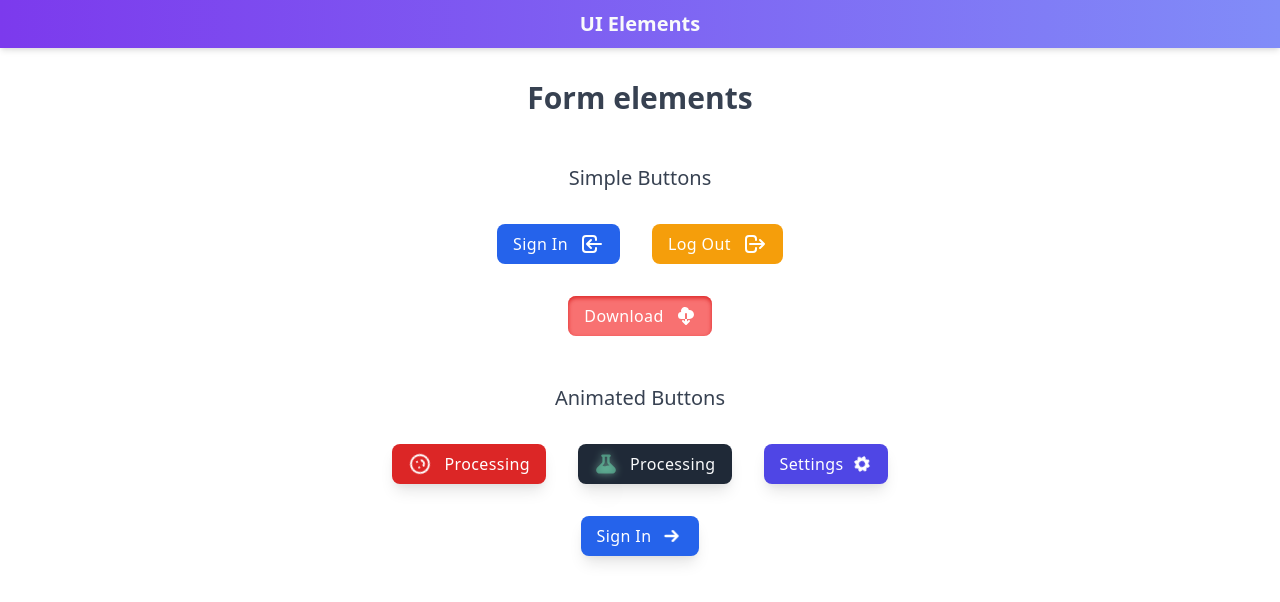
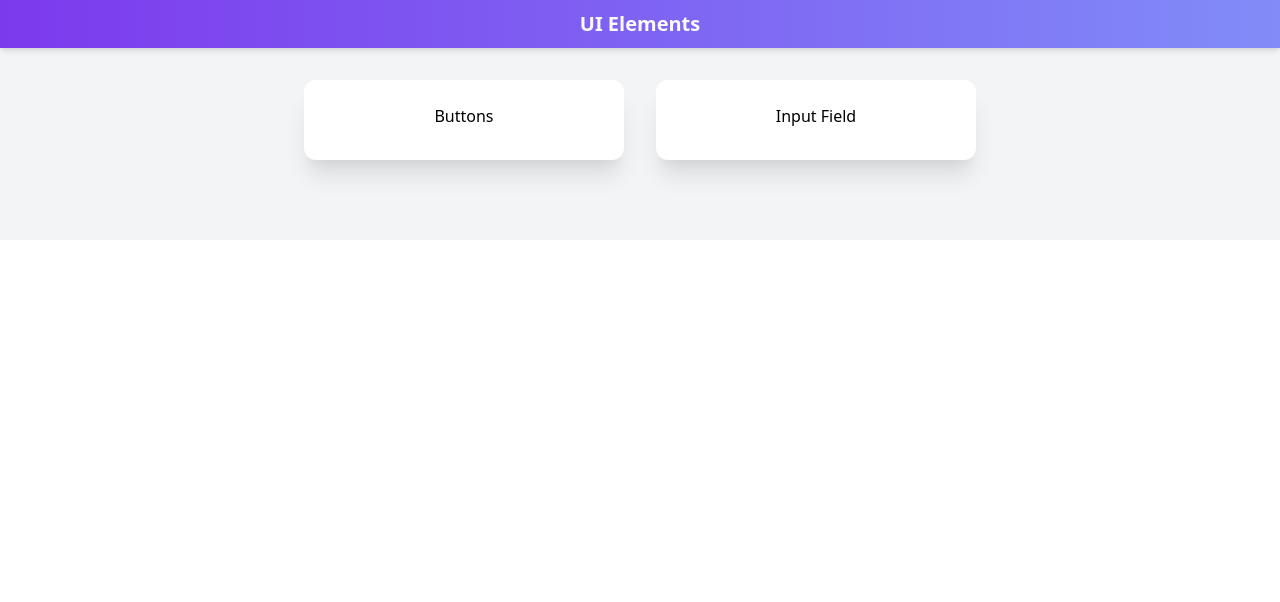
Before and after one commit to Dineshs91/ui-elements, a React (Create React App) app: page /forms in a window 1280 px wide. Shown: the top 602 px of the page. Built offline with nearby package versions, Linux system fonts and the light colour scheme.

Commit message:
Add input form fields

```diff
--- a/src/App.js
+++ b/src/App.js
@@ -3,6 +3,8 @@ import Home from './elements/home';
 import Landing from './elements/landing';
 import Forms from './elements/forms/index';
 import Cards from './elements/cards/index';
+import Buttons from './elements/forms/button';
+import Input from './elements/forms/input';
 import { useLocation } from "react-router";
 
 import { BrowserRouter as Router, Route } from "react-router-dom";
@@ -29,6 +31,8 @@ function App() {
         <Route path="/" exact component={Landing} />
         <Route path="/home" exact component={Home} />
         <Route path="/forms" exact component={Forms} />
+        <Route path="/forms/buttons" exact component={Buttons} />
+        <Route path="/forms/inputs" exact component={Input} />
         <Route path="/cards" exact component={Cards} />
       </div>
     </Router>
--- a/src/elements/forms/button.js
+++ b/src/elements/forms/button.js
@@ -4,7 +4,7 @@ import { CloudDownloadIcon, BeakerIcon, CogIcon, ArrowSmRightIcon } from '@heroi
 function SimpleButtons() {
   return (
     <div>
-      <h3 className="pt-12 text-xl font-normal text-center">Simple Buttons</h3>
+      <h3 className="text-xl font-normal text-center">Simple Buttons</h3>
       <div className="flex pt-8 items-center justify-center space-x-8">
         <div className="cursor-pointer px-4 py-2 rounded-lg bg-blue-600 text-base font-medium transform transition hover:shadow-lg hover:bg-blue-500 hover:-translate-y-px">
           <button className="flex items-center text-white">
@@ -37,7 +37,7 @@ function AnimatedButtons() {
   return (
     <div className="pt-12">
       <h3 className="text-center text-xl font-normal">Animated Buttons</h3>
-      <div className="flex pt-8 items-center justify-center space-x-8">
+      <div className="flex flex-col space-y-8 space-x-0 md:space-y-0 md:flex-row pt-8 items-center justify-center md:space-x-8">
         <div className="cursor-pointer px-4 py-2 rounded-lg bg-red-600 text-base font-medium shadow-lg hover:bg-red-500">
           <button type="button" className="flex items-center text-white">
             <EmojiHappyIcon className="mr-3 transition duration-700 animate-spin-fast text-white h-6 w-6"></EmojiHappyIcon>
@@ -47,21 +47,19 @@ function AnimatedButtons() {
 
         <div className="cursor-pointer px-4 py-2 rounded-lg bg-gray-800 text-base font-medium shadow-lg hover:bg-gray-700">
           <button type="button" className="flex items-center text-gray-50">
-            <BeakerIcon className="mr-3 fixed filter blur-sm h-6 w-6 animate-pulse-slow text-green-200 drop-shadow-2xl"></BeakerIcon>
+            <BeakerIcon className="mr-3 absolute filter blur-sm h-6 w-6 animate-pulse-slow text-green-200 drop-shadow-2xl"></BeakerIcon>
             <BeakerIcon className="mr-3 h-6 w-6 animate-pulse-slow text-green-300 drop-shadow-2xl"></BeakerIcon>
             <p className="tracking-wide">Processing</p>
           </button>
         </div>
 
+        <div className="flex space-x-8">
           <div className="cursor-pointer px-4 py-2 rounded-lg bg-indigo-600 text-base font-medium shadow-lg hover:bg-indigo-500">
             <button type="button" className="flex items-center text-white">
               <p className="tracking-wide">Settings</p>
               <CogIcon className="ml-2 animate-ping-pong h-5 w-5"></CogIcon>
             </button>
           </div>
-      </div>
-
-      <div className="flex pt-8 items-center justify-center">
           <div className="cursor-pointer px-4 py-2 rounded-lg bg-blue-600 text-base font-medium shadow-lg translate hover:-translate-y-1 hover:bg-blue-500">
             <button type="button" className="flex items-center text-white">
               <p className="tracking-wide">Sign In</p>
@@ -69,13 +67,16 @@ function AnimatedButtons() {
             </button>
           </div>
         </div>
+
+      </div>
+
     </div>
   )
 }
 
 export default function Buttons() {
   return (
-    <div>
+    <div className="py-20">
       <SimpleButtons />
       <AnimatedButtons />
     </div>
--- a/src/elements/forms/index.js
+++ b/src/elements/forms/index.js
@@ -2,9 +2,13 @@ import Buttons from './button';
 
 export default function Forms () {
   return (
-    <div className="pt-20 text-3xl font-bold text-gray-700">
-      <h2 className="text-center">Form elements</h2>
-      <Buttons />
+    <div className="flex flex-col justify-center space-y-8 pt-20 p-4 md:p-20 bg-gray-100 md:flex-row md:space-x-8 md:space-y-0">
+      <a className="flex flex-col pb-8 items-center p-6 w-full md:w-80 bg-white rounded-xl shadow-xl" href="/forms/buttons">
+        Buttons
+      </a>
+      <a className="flex flex-col pb-8 items-center p-6 w-full md:w-80 bg-white rounded-xl shadow-xl" href="/forms/inputs">
+        Input Field
+      </a>
     </div>
   )
 }
--- /dev/null
+++ b/src/elements/forms/input.js
@@ -0,0 +1,29 @@
+import { UserIcon } from '@heroicons/react/solid';
+import { useState } from 'react';
+
+export default function Input() {
+  const [inputThreeActive, setInputThreeActive] = useState(false);
+
+  return (
+    <div className="pt-20 max-w-xs mx-auto px-6 space-y-8">
+      <h3 className="text-xl font-normal text-center">Input Fields</h3>
+
+      <div className="border border-gray-300 rounded-lg px-4 py-1 focus-within:border-2 focus-within:border-purple-500">
+        <input className="w-full font-normal text-sm outline-none" placeholder="Username"></input>
+      </div>
+
+      <div className="border border-gray-300 rounded-lg px-2 py-1 flex space-x-2 items-center text-gray-300 focus-within:border-2 focus-within:text-gray-500 focus-within:border-purple-500">
+        <UserIcon className="h-6 w-6"></UserIcon>
+        <input className="w-full font-normal text-sm outline-none focus:text-gray-700" placeholder="Username"></input>
+      </div>
+
+      <div className="border z-10 border-gray-300 rounded-lg flex space-x-0 group text-gray-300 focus-within:border-2 focus-within:text-gray-500 focus-within:border-purple-500">
+        <input onFocus={() => setInputThreeActive(true)} onBlur={() => setInputThreeActive(false)} className="flex-grow ml-2 h-8 font-normal text-sm outline-none border-r focus:text-gray-700 focus:border-purple-500" placeholder="Username"></input>
+        <div className={"pl-2 h-8 flex items-center rounded-r-lg w-10 " + (inputThreeActive ? "bg-purple-200": "bg-gray-100")}>
+          <UserIcon className="h-6 w-6"></UserIcon>
+        </div>
+
+      </div>
+    </div>
+  )
+}
--- a/tailwind.config.js
+++ b/tailwind.config.js
@@ -44,7 +44,8 @@ module.exports = {
       fontFamily: {
         'hero-primary': ['Dancing Script', 'cursive'],
         'hero-secondary': ['Inter']
-      }
+      },
+      backgroundColor: ['group-focus'],
     },
   },
   variants: {
```
Lines whose indentation alone changed are shown as unchanged.
